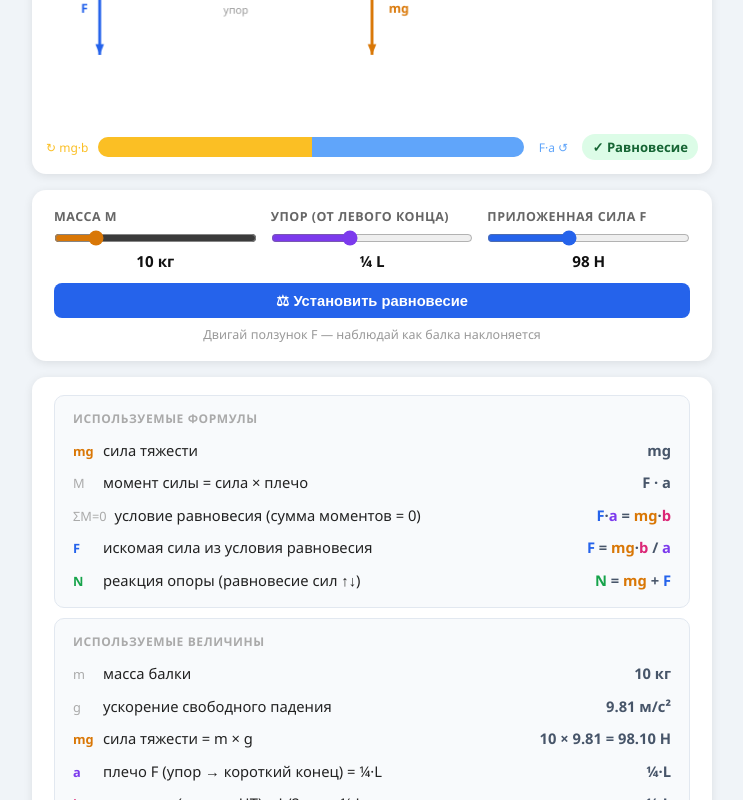
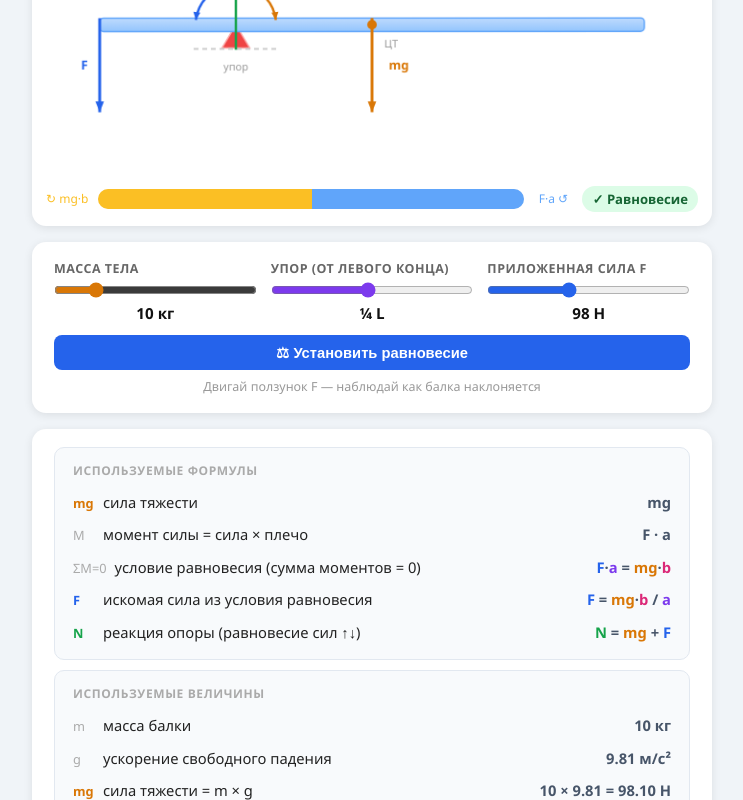
Before and after one commit to misht-world/ari-f-block, a plain HTML site: page beam_balance.html in a window 1280 px wide. Shown: the part 300-1100 px from the top of the page, without its empty margins (268-1011 px from the left). Drawn offline with Linux system fonts and the light colour scheme.

Commit message:
Fix overlapping labels, pivot range to edge/center, rename mass label

```diff
--- a/beam_balance.html
+++ b/beam_balance.html
@@ -118,13 +118,13 @@
 <div class="card">
   <div class="controls">
     <div class="ctrl">
-      <label>Масса m</label>
+      <label>Масса тела</label>
       <input id="sM" type="range" min="1" max="50" value="10" step="1">
       <div class="val" id="vM">10 кг</div>
     </div>
     <div class="ctrl">
       <label>Упор (от левого конца)</label>
-      <input id="sA" type="range" min="0.10" max="0.49" value="0.25" step="0.01">
+      <input id="sA" type="range" min="0.02" max="0.50" value="0.25" step="0.01">
       <div class="val" id="vA">¼ L</div>
     </div>
     <div class="ctrl">
@@ -209,12 +209,10 @@ function drawTorqueArc(cx, cy, r, startA, endA, cw, color, label, valStr) {
 
   // label at mid-arc, offset outward
   const midA = (startA + endA) / 2;
-  const lx = cx + (r + 17) * Math.cos(midA);
-  const ly = cy + (r + 17) * Math.sin(midA);
+  const lx = cx + (r + 20) * Math.cos(midA);
+  const ly = cy + (r + 20) * Math.sin(midA);
   ctx.font = 'bold 11px Segoe UI'; ctx.fillStyle = color; ctx.textAlign = 'center';
-  ctx.fillText(label, lx, ly - 1);
-  ctx.font = '10px Segoe UI';
-  ctx.fillText(valStr, lx, ly + 11);
+  ctx.fillText(label, lx, ly + 4);
   ctx.restore();
 }
 
@@ -251,7 +249,7 @@ function draw(){
 
   const PAD = 56;
   const pivX = PAD + af * (W - 2*PAD);
-  const pivY = H * 0.52;
+  const pivY = H * 0.60;
   const BL   = W - 2*PAD;
   const BH   = 14;
   const TH   = 24;
@@ -290,27 +288,27 @@ function draw(){
   ctx.strokeStyle='#60a5fa'; ctx.lineWidth=1.5; ctx.stroke();
   ctx.restore();
 
-  // ── Dimension lines (only when nearly horizontal) ──
-  if (Math.abs(tilt) < 0.10) {
-    const dimY = Math.min(lY, pivY) - BH/2 - 22;
-    dimLine(lX, pivX, dimY, '#7c3aed', 'a');
-    dimLine(pivX, cgX, dimY - 20, '#db2477', 'b');
-  }
-
-  // ── Torque arcs around pivot ──
+  // ── Torque arcs around pivot (drawn first, below dim lines) ──
   const tCCW_arc = F * af;
   const tCW_arc  = m * G * (0.5 - af);
   const maxT = Math.max(tCCW_arc, tCW_arc, 1);
-  const rMin = 26, rMax = 52;
+  const rMin = 22, rMax = 42;
   const rCW  = rMin + (rMax - rMin) * (tCW_arc  / maxT);
   const rCCW = rMin + (rMax - rMin) * (tCCW_arc / maxT);
 
-  // CW arc (mg, orange) — upper-right quadrant, clockwise from ~11 o'clock to ~2 o'clock
+  // CW arc (mg, orange) — upper-right, clockwise
   drawTorqueArc(pivX, pivY, rCW,  -1.35, -0.12, true,  '#d97706',
-    '↻ M_mg', `${tCW_arc.toFixed(1)}`);
-  // CCW arc (F, blue) — upper-left quadrant, counterclockwise from ~1 o'clock to ~10 o'clock
+    `↻ mg·b = ${tCW_arc.toFixed(1)}`, null);
+  // CCW arc (F, blue) — upper-left, counterclockwise
   drawTorqueArc(pivX, pivY, rCCW, -1.77, -Math.PI+0.12, false, '#2563eb',
-    '↺ M_F', `${tCCW_arc.toFixed(1)}`);
+    `↺ F·a = ${tCCW_arc.toFixed(1)}`, null);
+
+  // ── Dimension lines — placed well above arcs ──
+  if (Math.abs(tilt) < 0.10) {
+    const arcTop = pivY - rMax - 4;
+    dimLine(lX, pivX, arcTop - 28, '#7c3aed', 'a');
+    dimLine(pivX, cgX, arcTop - 28 - 20, '#db2477', 'b');
+  }
 
   // ── Arrows ──
   const sc = Math.min(100 / Math.max(F + 1, m*G), 1.0);
@@ -504,7 +502,7 @@ document.getElementById('sF').oninput = () => {
 
 function resize(){
   const W = Math.min(680, window.innerWidth - 32);
-  cv.width = W; cv.height = Math.round(W * 0.50);
+  cv.width = W; cv.height = Math.round(W * 0.58);
   draw();
 }
 window.addEventListener('resize', resize);
```
Also changed, not shown: index.html (+20 -22 lines).
